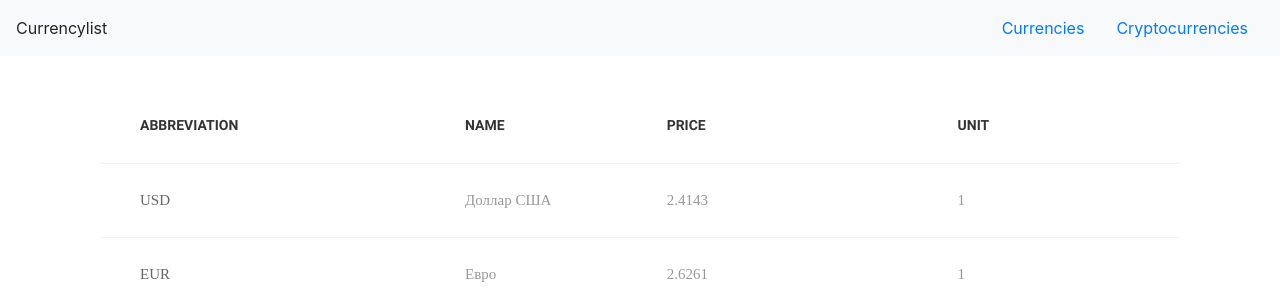
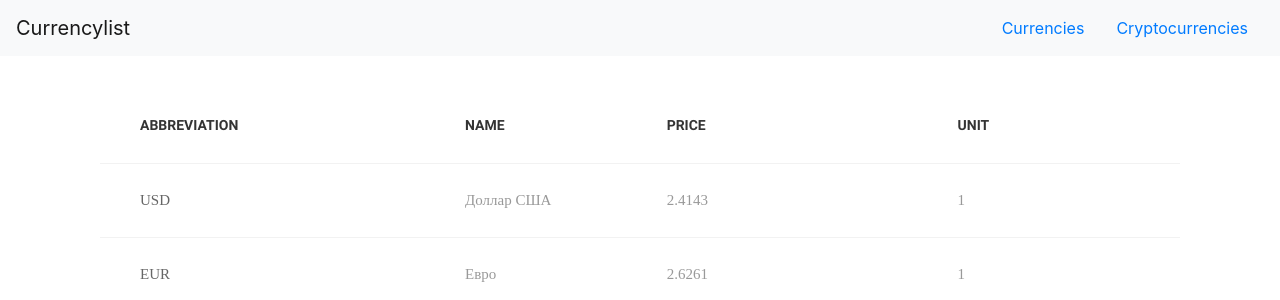
Before and after one commit to IvyGH/currencylist, a Django app: page /currencies/ in a window 1280 px wide. Shown: the top 300 px of the page. Run offline with Django 3.2, Linux system fonts and the light colour scheme; data comes from the database, SQL or seed files in the repository; some libraries are stand-ins or nearby versions; some web fonts are replaced.

Commit message:
Edit navigation item

```diff
--- a/currencylist/templates/base.html
+++ b/currencylist/templates/base.html
@@ -18,7 +18,9 @@
 
 <body>
   <nav class="navbar navbar-light bg-light">
-    Currencylist
+    <a class="navbar-brand" href="#">
+      Currencylist
+    </a>
     <ul class="nav">
       <li class="nav-item">
         <a class="nav-link active" href="{% url 'currencies' %}">Currencies</a>
```
